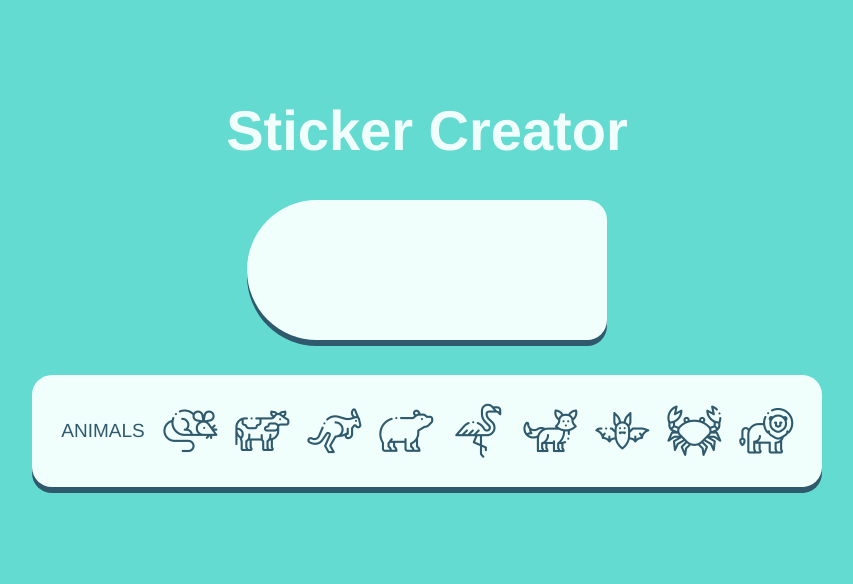
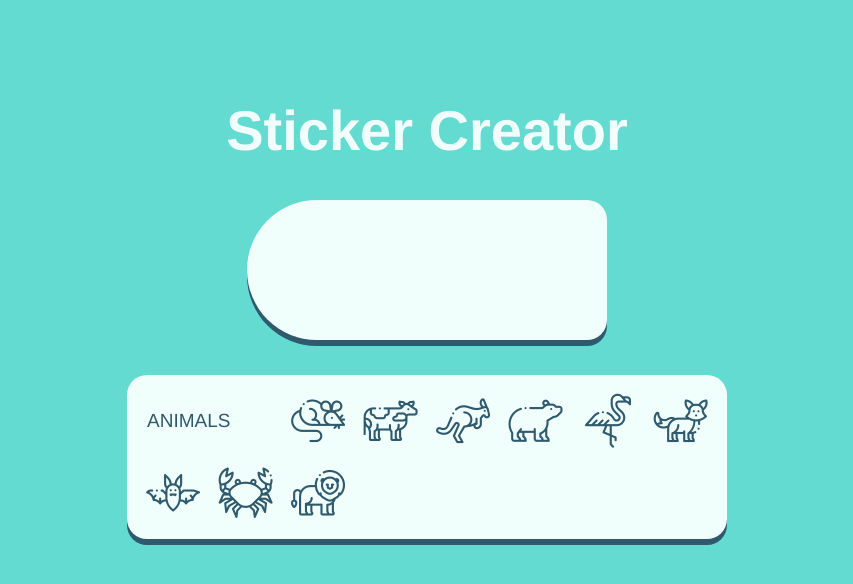
Before and after one commit to mudziok/sticker-labels, a Vue app: page / in a window 1280 px wide. Shown: the top 584 px of the page, without its empty margins (213-1066 px from the left). Built offline with nearby package versions, Linux system fonts and the light colour scheme.

Commit message:
Revamp Category component visually

```diff
--- a/src/components/Picker/Category.vue
+++ b/src/components/Picker/Category.vue
@@ -1,6 +1,8 @@
 <template>
   <div id='category'>
-    <span style="font-size: 19px; margin: 0 0.5em">{{name.toUpperCase()}}</span>
+    <div class='label'>
+      <span>{{name.toUpperCase()}}</span>
+    </div>
     <div class="icon" v-for="(icon, index) in icons" :key="index">
       <SelectableIcon :name="icon"/>
     </div>
@@ -24,16 +26,23 @@
 
 <style scoped>
 #category {
-  color: var(--accent);
-  background: var(--primary);
+  font-size: 36px;
   padding: 10px;
-  font-size: 36px;
-  width: 100%;
+  width: calc(100% - 20px);
+
+  display: grid;
+  grid-template-columns: repeat(auto-fit, minmax(72px, 1fr));
+}
+
+.label {
+  font-size: 19px;
+  text-align: left;
+  padding-left: 10px;
+  grid-column: 1 / span 2;
 
   display: flex;
   justify-content: flex-start;
   align-items: center;
-  flex-wrap: wrap;
 }
 
 .icon {
--- a/src/components/Picker/Picker.vue
+++ b/src/components/Picker/Picker.vue
@@ -1,6 +1,6 @@
 <template>
   <div id='picker'>
-    <div id="icon-container" class="shape" ref="container">
+    <div id="category-container" class="shape" ref="container">
       <Category
         :name="'Animals'"
         :icons="['mouse','cow','kangaroo','bear','flamingo','fox','bat','crab','lion']"/>
@@ -24,17 +24,23 @@
 #picker {
   margin: 35px 0;
   position: relative;
+  width: 100%;
+  max-width: 600px;
 }
 
-#icon-container {
+#category-container {
   color: var(--accent);
   background: var(--primary);
-  padding: 10px;
   font-size: 36px;
 
   display: flex;
+  flex-direction: column;
   justify-content: flex-start;
   align-items: center;
+}
+
+#category-container div:nth-child(2n) {
+  background: #ecfbf8;
 }
 
 .icon {
@@ -54,7 +60,6 @@
 }
 
 .shape {
-  min-width: 340px;
   border-radius: 20px;
   overflow: hidden;
 }
```
